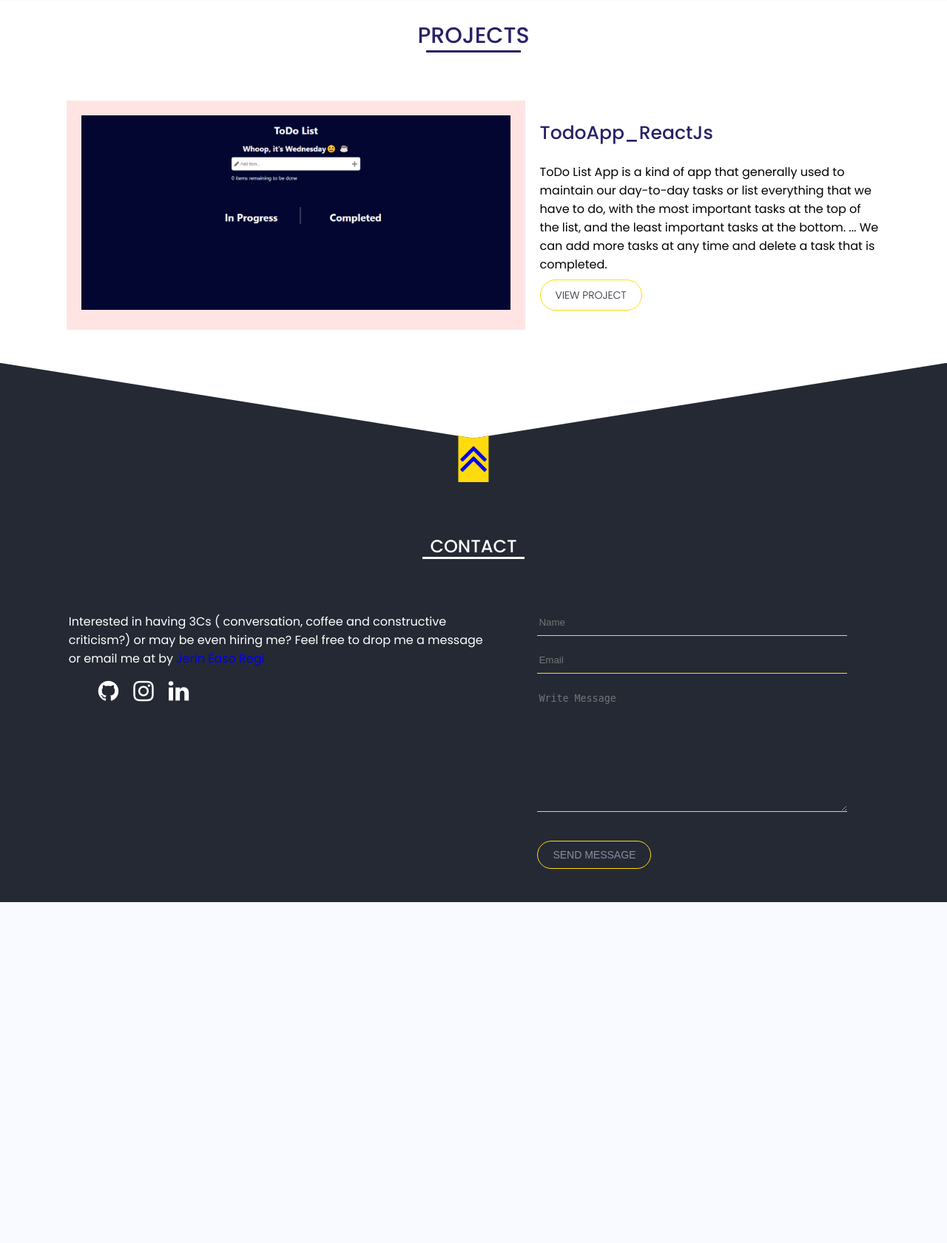
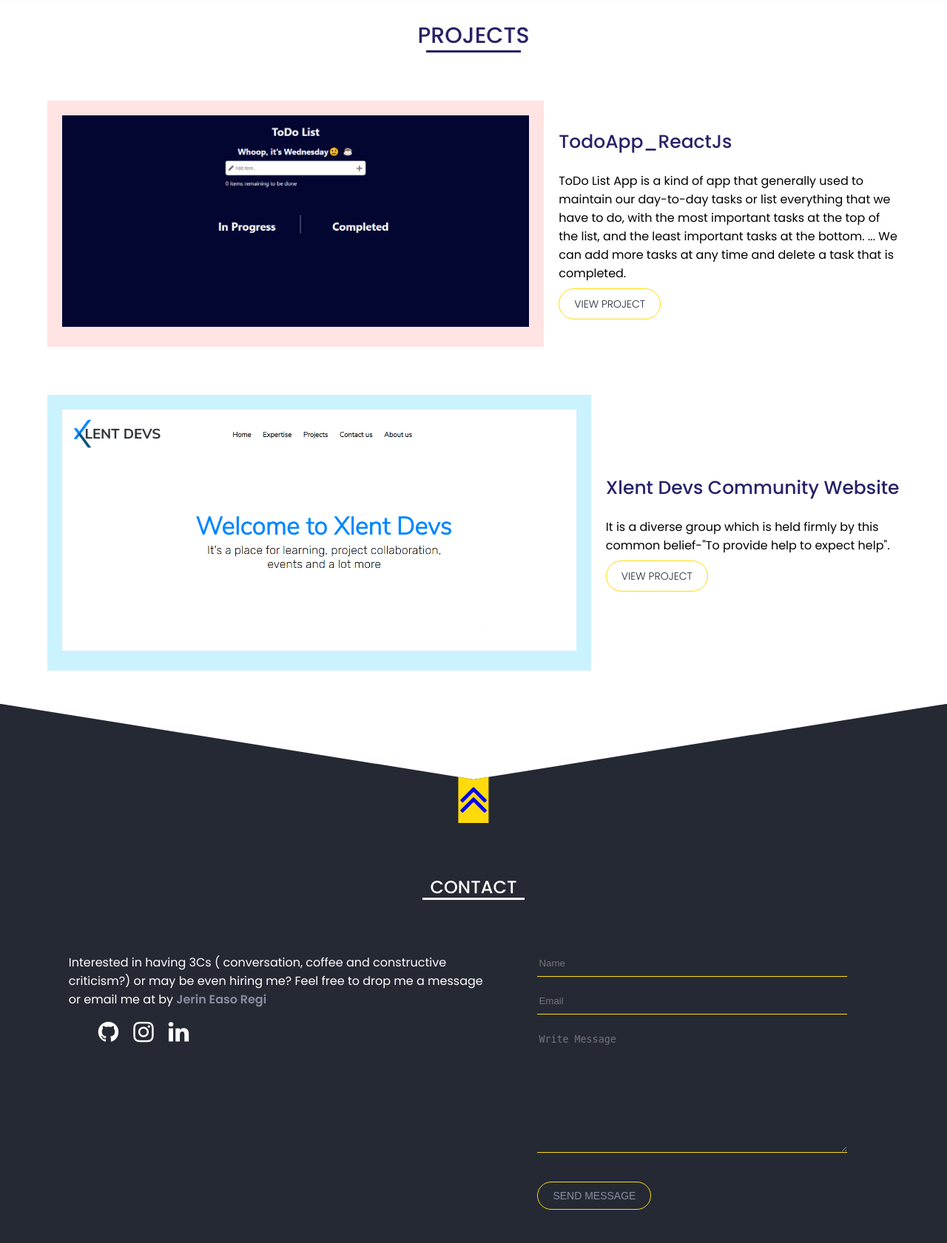
Before and after one commit to jerineaso/portfolio, a PHP site: page / in a window 1280 px wide. Shown: the part 799-2480 px from the top of the page at 74% size. Before the commit the page ends 2019 px from the top, so only its background shows below. Run offline with PHP 8.4, Linux system fonts and the light colour scheme.

Commit message:
added project

```diff
--- a/css/style.css
+++ b/css/style.css
@@ -186,11 +186,14 @@
 }
 
 .proj-head{
-    width: 300px;
     height: auto;
     background-color: #FFE4E3;
     margin-top: 20px;
     padding: 20px;
+}
+
+.head2{
+    background-color: #CBF2FF;
 }
 
 .proj-desc{
@@ -251,6 +254,11 @@
 
 .input-mail{
     color: white;
+}
+
+.input-mail a{
+    color: #898EA2;
+    font-weight: 600;
 }
 
 .social-media ul{
@@ -316,7 +324,7 @@
     }
 
     .proj-head{
-        width: 380px;
+        /* width: 380px; */
         height: auto
     }
 
@@ -349,7 +357,7 @@
     }
 
     .proj-head{
-        width: 580px;
+        /* width: 580px; */
         height: auto
     }
 
--- a/index.html
+++ b/index.html
@@ -81,6 +81,21 @@
                 </div>
             </div>
         </div>
+        <div class="proj">
+            <div class="proj-head head2">
+                <img src="./images/work2.png" alt="" srcset="" class="work">
+            </div>
+            <div class="proj-desc">
+                <div class="proj-descrip">
+                    <h2>Xlent Devs Community Website</h2>
+                </div>
+                <div class="proj-right">
+                    <p>It is a diverse group which is held firmly by this common belief-"To provide help to expect help".
+                    </p>
+                    <a href="https://xlentdevs.com/" target="_blank" class="btn" aria-disabled="true">View Project</a>
+                </div>
+            </div>
+        </div>
     </section>
     <section id="contact" class="contacts">
         <main>
```
Also changed, not shown: images/work2.png (added).
